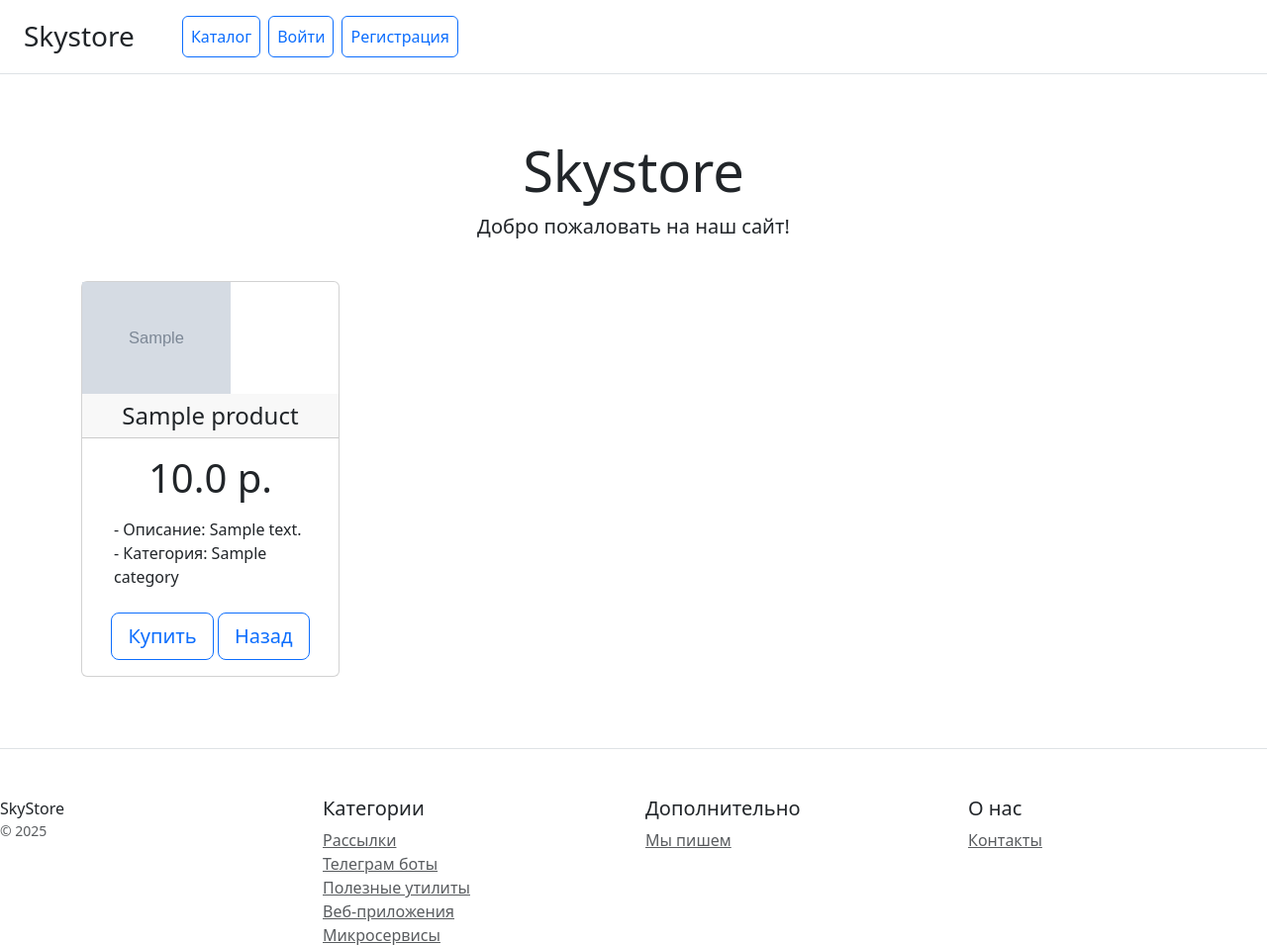
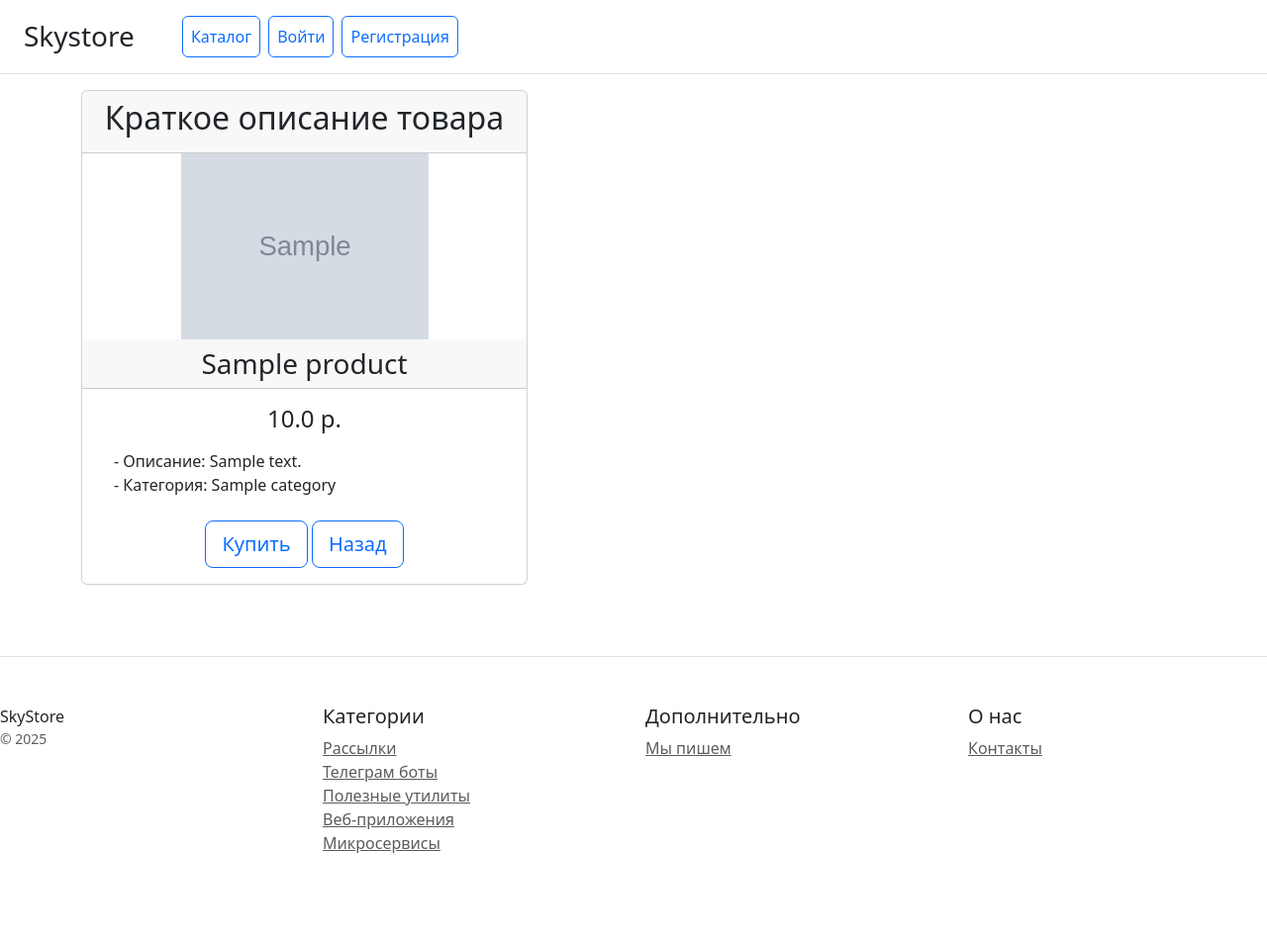
Before and after one commit to alexeyvedenkin/homework_22, a Django app: page /product_detail/1/ in a window 1280 px wide. Shown: the top 955 px of the page at 99% size. After the commit the page ends 862 px from the top, so only its background shows below. Run offline with Django 5.2, Linux system fonts and the light colour scheme; tables that the repository leaves empty hold one stand-in row (values such as "Sample post"); grey boxes marked "Sample" are stand-in pictures; parts of the project's set-up code (start-up, migrations or seed data) failed here and were passed over; some libraries are stand-ins or nearby versions.

Commit message:
обновлены шаблоны

```diff
--- a/blog/templates/blog/article_list.html
+++ b/blog/templates/blog/article_list.html
@@ -1,8 +1,10 @@
 {% extends 'catalog/base.html' %}
 {% load blog_tags %}
 {% block content %}
+<div class="pricing-header px-3 py-3 pt-md-5 pb-md-4 mx-auto text-center">
+    <h1 class="display-4">Наши статьи</h1>
+</div>
 <div class="container">
-    <h1 class="mb-4">Наши статьи</h1>
     {% if user.is_authenticated %}
     <p><a type="button" class="btn btn-lg btn-block btn-outline-primary" href="{% url 'blog:article_create' %}">Добавить статью</a></p>
     {% endif %}
--- a/catalog/templates/catalog/base.html
+++ b/catalog/templates/catalog/base.html
@@ -10,7 +10,6 @@
 </head>
 <body>
 {% include 'catalog/includes/inc_menu.html' %}
-{% include 'catalog/includes/inc_header.html' %}
 {% block content %}
 {% endblock %}
 {% include 'catalog/includes/inc_footer.html' %}
--- a/catalog/templates/catalog/non_published_products.html
+++ b/catalog/templates/catalog/non_published_products.html
@@ -2,8 +2,12 @@
 {% load my_tags %}
 {% block content %}
 <div class="container">
+    {% if user.is_authenticated %}
+        <p><a type="button" class="btn btn-lg btn-block btn-outline-primary"
+              href="{% url 'catalog:product_list' %}">Вернуться</a></p>
+    {% endif %}
     <div class="row text-center">
-        {% for product in object_list %}
+        {% for product in non_published_products %}
         <div class="col-3">
             <div class="card mb-4 box-shadow">
                 <div class="card-header">
--- a/catalog/templates/catalog/product_detail.html
+++ b/catalog/templates/catalog/product_detail.html
@@ -4,18 +4,23 @@
 {% block content %}
 <div class="container">
     <div class="row text-center">
-        <div class="col-3">
+        <div class="col-5">
             <div class="card mb-4 box-shadow">
-                {% if product.product_image %}
-                    <img src="{{ product.product_image | media_filter }}" width="150" style="height:auto;">
-                {% else %}
-                    <p>Нет изображения</p>
-                {% endif %}
                 <div class="card-header">
-                    <h4 class="my-0 font-weight-normal">{{ object.name }}</h4>
+                    <h2 class="card-title">Краткое описание товара</h2>
+                </div>
+                <div style="text-align: center;">
+                    {% if product.product_image %}
+                        <img src="{{ product.product_image | media_filter }}" width="250" style="height:auto;">
+                    {% else %}
+                        <p>Нет изображения</p>
+                    {% endif %}
+                </div>
+                <div class="card-header">
+                    <h3 class="my-0 font-weight-normal">{{ object.name }}</h3>
                 </div>
                 <div class="card-body">
-                    <h1 class="card-title pricing-card-title">{{ product.price }} р.</h1>
+                    <h4 class="card-title pricing-card-title">{{ product.price }} р.</h4>
                     <ul class="list-unstyled mt-3 mb-4 text-start m-3">
                         <li>- Описание: {{ object.description | truncatechars:100 }}</li>
                         <li>- Категория: {{ object.category }}</li>
--- a/catalog/templates/catalog/product_form.html
+++ b/catalog/templates/catalog/product_form.html
@@ -3,6 +3,9 @@
 <div class="container">
     <div class="row">
         <div class="col-5">
+            <div class="card-header">
+                <h2 class="card-title">Создание товара</h2>
+            </div>
             <form class="row" method="post" enctype="multipart/form-data">
                  <div class="card">
                      <div class="card-body">
--- a/catalog/templates/catalog/product_list.html
+++ b/catalog/templates/catalog/product_list.html
@@ -1,6 +1,9 @@
 {% extends 'catalog/base.html' %}
 {% load my_tags %}
 {% block content %}
+<div class="pricing-header px-3 py-3 pt-md-5 pb-md-4 mx-auto text-center">
+    <h1 class="display-4">Наши товары</h1>
+</div>
 <div class="container">
     {% if user.is_authenticated %}
     <p><a type="button" class="btn btn-lg btn-block btn-outline-primary"
```
Also changed, not shown: catalog/templates/catalog/home.html (+10 -0 lines).
